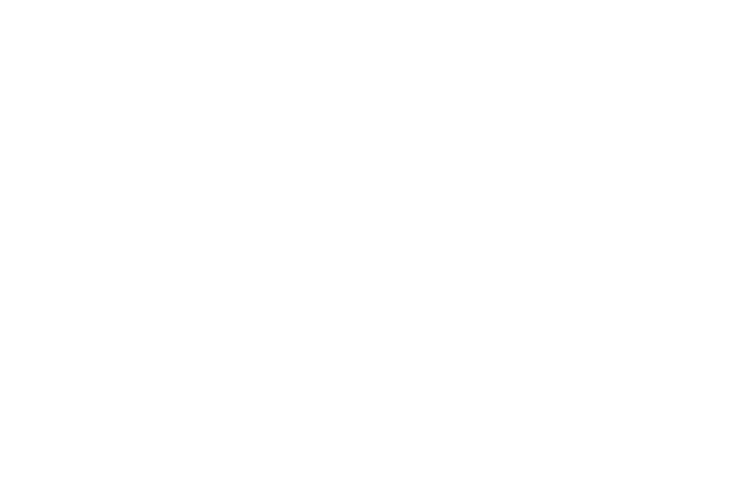
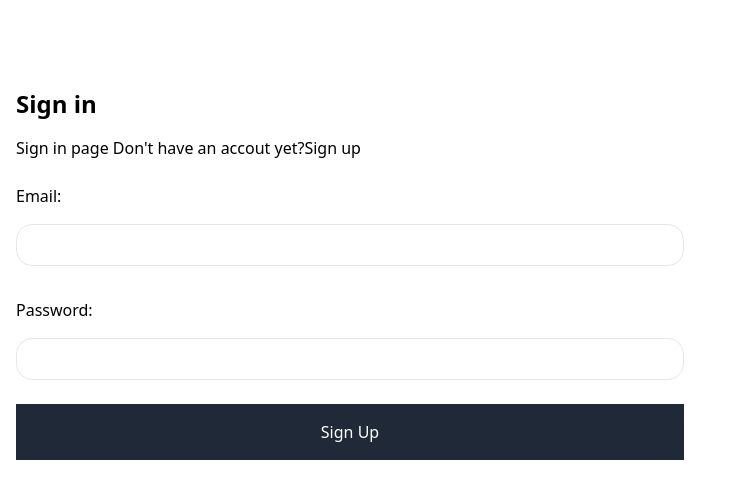
Before and after one commit to yuweiwang11/mehread, a React (Vite) app in the folder client/: page /mehread/signin in a window 1280 px wide. Before the commit this address had no page. Shown: the top 498 px of the page, without its empty margins (0-731 px from the left). Built offline with nearby package versions, Linux system fonts and the light colour scheme.

Commit message:
style SigninPage and SignupPage

```diff
--- a/client/src/App.jsx
+++ b/client/src/App.jsx
@@ -4,7 +4,8 @@
 
 import SearchResultPage from './pages/SearchResultPage'
 import BookDetailPage from './pages/BookDetailPage'
-import LoginPage from './pages/LoginPage'
+import SigninPage from './pages/SigninPage'
+import SignupPage from './pages/SignupPage'
 
 axios.defaults.baseURL = 'http://localhost:4000'
 
@@ -17,7 +18,8 @@
           <Route path="/" element={<HomePage />} />
           <Route path="/books/:searchKeyword" element={<SearchResultPage />} />
           <Route path="/book/:bookIdentifier" element={<BookDetailPage />} />
-          <Route path="/mehread/login" element={<LoginPage />} />
+          <Route path="/mehread/signin" element={<SigninPage />} />
+          <Route path="/mehread/signup" element={<SignupPage />} />
 
           {/* <Route path="/account/bookings/:id" element={<BookingPage />} /> */}
         </Route>
--- a/client/src/Nav.jsx
+++ b/client/src/Nav.jsx
@@ -10,7 +10,7 @@
           </Link>
         </div>
         <div className="mt-2 ml-auto p-5 underline">
-          <Link to={'/mehread/login'}>login</Link>
+          <Link to={'/mehread/signin'}>login</Link>
         </div>
       </div>
     </>
--- a/client/src/pages/LoginPage.jsx
+++ /dev/null
@@ -1,3 +0,0 @@
-export default function LoginPage() {
-  return <div>login page</div>
-}
--- /dev/null
+++ b/client/src/pages/SigninPage.jsx
@@ -0,0 +1,30 @@
+import { Link } from 'react-router-dom'
+
+export default function SigninPage() {
+  return (
+    <div className="max-w-[700px] max-auto my-16 p-4">
+      <div>
+        <h1 className="text-2xl font-bold py-2">Sign in</h1>
+        <p className="py-2">
+          Sign in page Don&apos;t have an accout yet?
+          <Link to={'/mehread/signup'}>Sign up</Link>
+        </p>
+      </div>
+
+      <form>
+        <div className="flex flex-col py-2">
+          <label className="py-2 font-medium">Email: </label>
+          <input className="border p-3" type="email" />
+        </div>
+
+        <div className="flex flex-col py-2">
+          <label className="py-2 font-medium">Password: </label>
+          <input className="border p-3" type="password" />
+        </div>
+        <button className="w-full p-4 my-2 border-gary-500 bg-gray-800 hover:bg-gray-500 text-white">
+          Sign Up
+        </button>
+      </form>
+    </div>
+  )
+}
--- /dev/null
+++ b/client/src/pages/SignupPage.jsx
@@ -0,0 +1,29 @@
+import { Link } from 'react-router-dom'
+
+export default function SignupPage() {
+  return (
+    <div className="max-w-[700px] max-auto my-16 p-4">
+      <div>
+        <h1 className="text-2xl font-bold py-2">Sign up</h1>
+        <p className="py-2">
+          Already have an account? <Link to={'/mehread/signin'}>Sign in</Link>
+        </p>
+      </div>
+
+      <form>
+        <div className="flex flex-col py-2">
+          <label className="py-2 font-medium">Email: </label>
+          <input className="border p-3" type="email" />
+        </div>
+
+        <div className="flex flex-col py-2">
+          <label className="py-2 font-medium">Password: </label>
+          <input className="border p-3" type="password" />
+        </div>
+        <button className="w-full p-4 my-2 border-gary-500 bg-gray-800 hover:bg-gray-500 text-white">
+          Sign Up
+        </button>
+      </form>
+    </div>
+  )
+}
```
